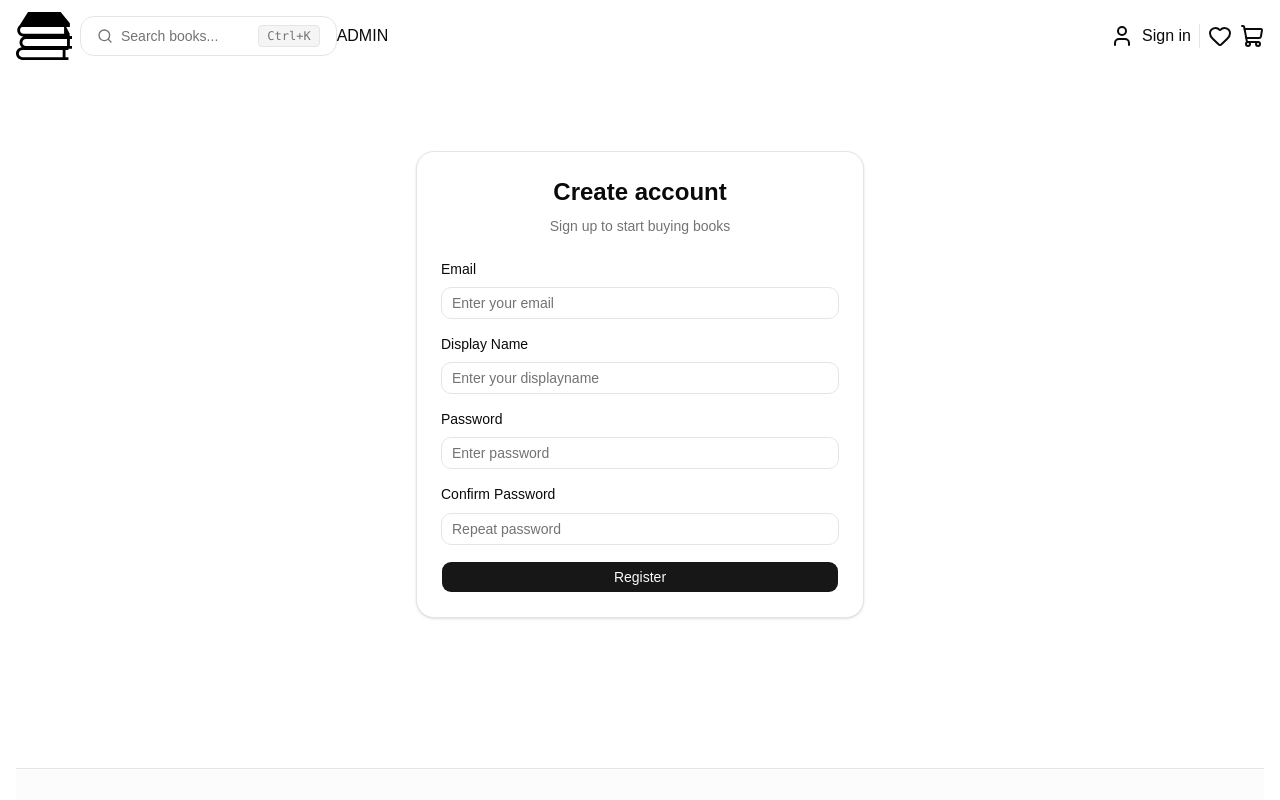
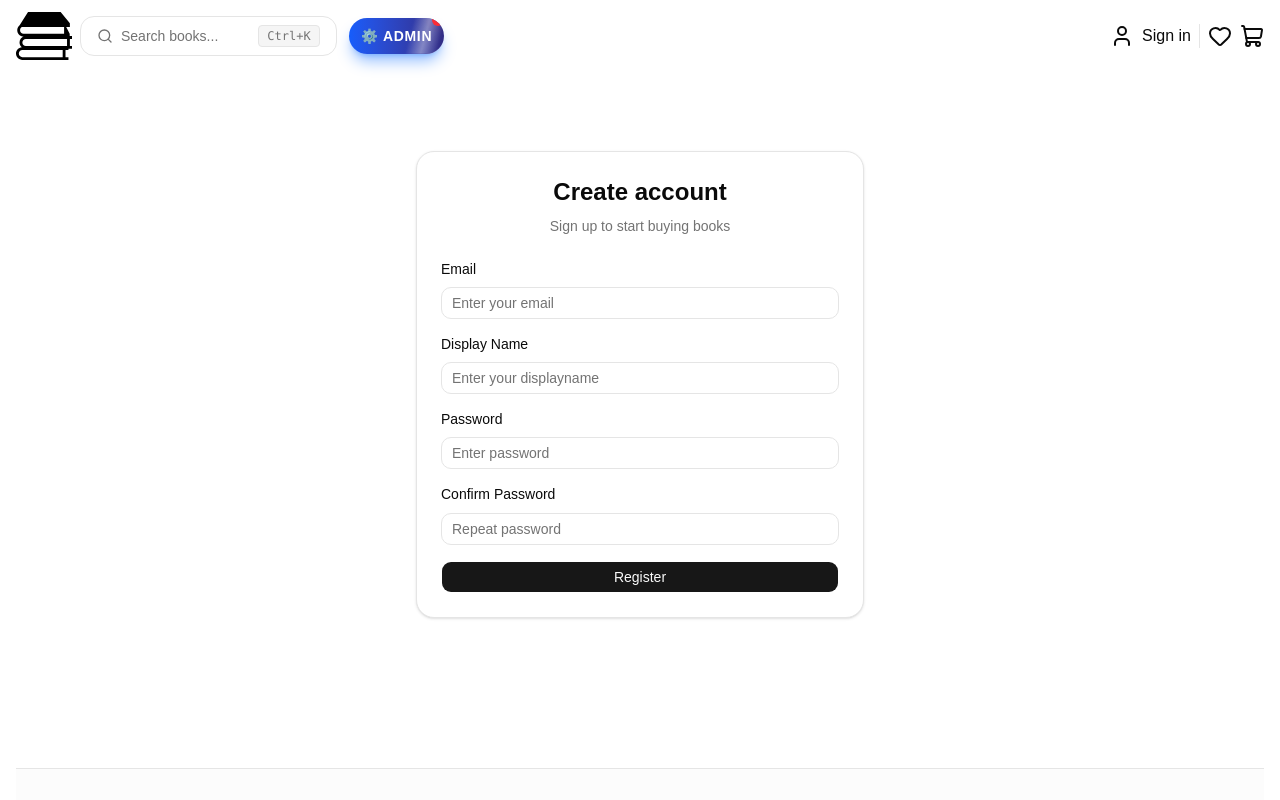
Before and after one commit to MoskalykVasyl/book-store-frontend, a React (Vite) app: page /register in a window 1280 px wide. Shown: the top 800 px of the page. Built offline with nearby package versions, Linux system fonts and the light colour scheme.

Commit message:
feat: add link to home on admin sidebar. Add style for admin button

```diff
--- /dev/null
+++ b/src/components/common/AdminButton.tsx
@@ -0,0 +1,35 @@
+import { Link } from "react-router";
+
+
+export function AdminButton() {
+  return (
+    <Link
+      to="admin"
+      className="group relative inline-flex items-center justify-center overflow-hidden
+                 px-3 py-2 ml-3 rounded-full
+                 bg-linear-to-r from-blue-600 to-indigo-900
+                 text-white font-bold text-sm tracking-wider
+                 shadow-lg shadow-blue-500/50
+                 animate-pulse-glow
+                 hover:scale-110 hover:shadow-blue-500/70
+                 transition-all duration-300"
+    >
+      {/* Ефект "блиску", що пробігає по кнопці */}
+      <span
+        className="absolute inset-0 w-1/3 h-full
+                   bg-linear-to-r from-transparent via-white/40 to-transparent
+                   animate-shine"
+      />
+
+      <span className="relative z-10 flex items-center gap-1.5">
+        ⚙️ ADMIN
+      </span>
+
+      {/* Маленький пульсуючий індикатор в кутку */}
+      <span className="absolute -top-1 right-0 flex h-3 w-3">
+        <span className="absolute inline-flex h-full w-full rounded-full bg-red-400 opacity-75 animate-ping" />
+        <span className="relative inline-flex h-3 w-3 rounded-full bg-red-500" />
+      </span>
+    </Link>
+  );
+}
--- a/src/components/layout/AdminSidebar/AdminSidebar.tsx
+++ b/src/components/layout/AdminSidebar/AdminSidebar.tsx
@@ -10,6 +10,7 @@ export function AdminSidebar() {
   return (
     <Sidebar>
       <SidebarHeader>
+        <NavLink to={'/'} className={'block px-2 py-1 rounded-md transition text-muted-foreground hover:bg-accent '}>Home</NavLink>
         <NavLink
           to="/admin"
           end
--- a/src/components/layout/Heder/Header.tsx
+++ b/src/components/layout/Heder/Header.tsx
@@ -9,6 +9,7 @@ import { useState } from 'react';
 import { useMe } from '@/features/useMe';
 import { useCart } from '@/context/CartContext';
 import { SearchBooks } from './Search/Search.Books';
+import { AdminButton } from '@/components/common/AdminButton';
 
 export const Header = () => {
   const [isOpenSignIn, setIsOpenSignIn] = useState(false);
@@ -24,9 +25,10 @@ export const Header = () => {
         </Link>
         <SearchBooks />
 
-        <Link to={'admin'}>
+        {/* <Link to={'admin'}>
           <p>ADMIN</p>
-        </Link>
+        </Link> */}
+        <AdminButton />
       </div>
       <div className="flex items-center gap-2  ">
         <User className="cursor-pointer " />
--- a/src/index.css
+++ b/src/index.css
@@ -130,3 +130,16 @@
     @apply font-sans;
     }
 }
+
+@keyframes shine {
+  0% {
+    transform: translateX(-100%) skewX(-15deg);
+  }
+  100% {
+    transform: translateX(200%) skewX(-15deg);
+  }
+}
+
+@theme {
+  --animate-shine: shine 3s ease-in-out infinite;
+}
```
